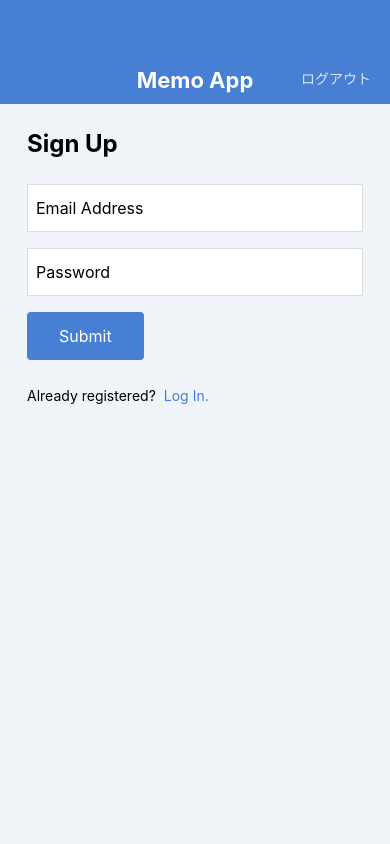
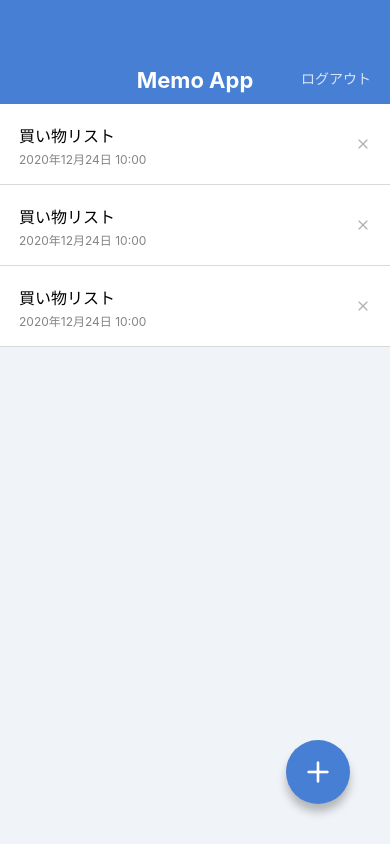
Before and after one commit to yakoo292929/win-MemoApp2, a React Native app: screen /MemoList in a window 390 px wide. Built offline with nearby package versions, Linux system fonts and the light colour scheme.

Commit message:
Make comportnets touchable

```diff
--- a/App.jsx
+++ b/App.jsx
@@ -1,19 +1,19 @@
 import React from 'react';
 
-// import MemoListScreen from './src/screens/MemoListScreen';
+import MemoListScreen from './src/screens/MemoListScreen';
 // import MemoDetailScreen from './src/screens/MemoDetailScreen';
 // import MemoEditScreen from './src/screens/MemoEditScreen';
 // import MemoCreateScreen from './src/screens/MemoCreateScreen';
 // import LoginScreen from './src/screens/LoginScreen';
-import SignUpScreen from './src/screens/SignUpScreen';
+// import SignUpScreen from './src/screens/SignUpScreen';
 
 export default function App() {
   return (
-    // <MemoListScreen />
+    <MemoListScreen />
     // <MemoDetailScreen />
     // <MemoEditScreen />
     // <MemoCreateScreen />
     // <LoginScreen />
-    <SignUpScreen />
+    // <SignUpScreen />
   );
 }
--- a/src/components/Button.jsx
+++ b/src/components/Button.jsx
@@ -1,20 +1,25 @@
 import React from "react";
-import { View, Text, StyleSheet} from "react-native";
-import { string } from 'prop-types';
+import { TouchableOpacity, Text, StyleSheet} from "react-native";
+import { func, string } from 'prop-types';
 
 export default function Button(props) {
-  const { label } = props;
+  const { label, onPress } = props;
   return(
-    <View style={styles.buttonContainer}>
+    <TouchableOpacity style={styles.buttonContainer} onPress={onPress}>
       <Text style={styles.buttonLabel}>{label}</Text>
-    </View>
+    </TouchableOpacity>
 
   );
 }
 
 Button.propTypes = {
   label: string.isRequired,
-}
+  onPress: func,
+};
+
+Button.defaultProps = {
+  onPress: null,
+};
 
 const styles = StyleSheet.create({
   buttonContainer: {
--- a/src/components/CircleButton.jsx
+++ b/src/components/CircleButton.jsx
@@ -1,26 +1,27 @@
 import React from "react";
-import { View, StyleSheet } from "react-native";
-import { string, shape } from 'prop-types';
+import { StyleSheet, TouchableOpacity } from "react-native";
+import { string, shape, func } from 'prop-types';
 import { Feather } from '@expo/vector-icons';
 
 export default function CircleButton(props) {
-  const { style, name } = props;
+  const { style, name, onPress } = props;
   return (
-    <View style={[styles.circleButton, style]}>
+    <TouchableOpacity style={[styles.circleButton, style]} onPress={onPress}>
       <Feather name={name} size={32} color="white" />
-    </View>
+    </TouchableOpacity>
   );
 }
 
 CircleButton.propTypes = {
   style: shape(),
   name: string.isRequired,
+  onPress: func,
 };
 
 CircleButton.defaultProps = {
   style: null,
+  onPress: null,
 };
-
 
 const styles = StyleSheet.create({
   circleButton: {
--- a/src/components/MemoList.jsx
+++ b/src/components/MemoList.jsx
@@ -1,5 +1,5 @@
 import React from "react";
-import { View, Text, StyleSheet } from "react-native";
+import { View, Text, StyleSheet, TouchableOpacity } from "react-native";
 import { Feather } from "@expo/vector-icons";
 
 export default function MemoList() {
@@ -10,9 +10,9 @@ export default function MemoList() {
           <Text style={styles.memoListItemTitle}>買い物リスト</Text>
           <Text style={styles.memoListItemDate}>2020年12月24日 10:00</Text>
         </View>
-        <View>
+        <TouchableOpacity>
           <Feather name="x" size={16} color="#B0B0B0" />
-        </View>
+        </TouchableOpacity>
       </View>
 
       <View style={styles.memoListItem}>
@@ -20,9 +20,9 @@ export default function MemoList() {
           <Text style={styles.memoListItemTitle}>買い物リスト</Text>
           <Text style={styles.memoListItemDate}>2020年12月24日 10:00</Text>
         </View>
-        <View>
+        <TouchableOpacity>
           <Feather name="x" size={16} color="#B0B0B0" />
-        </View>
+        </TouchableOpacity>
       </View>
 
       <View style={styles.memoListItem}>
@@ -30,9 +30,9 @@ export default function MemoList() {
           <Text style={styles.memoListItemTitle}>買い物リスト</Text>
           <Text style={styles.memoListItemDate}>2020年12月24日 10:00</Text>
         </View>
-        <View>
+        <TouchableOpacity>
           <Feather name="x" size={16} color="#B0B0B0" />
-        </View>
+        </TouchableOpacity>
       </View>
 
     </View>
--- a/src/screens/LoginScreen.jsx
+++ b/src/screens/LoginScreen.jsx
@@ -1,5 +1,5 @@
 import React from "react";
-import { View, Text, TextInput, StyleSheet } from "react-native";
+import { View, Text, TextInput, StyleSheet, TouchableOpacity } from "react-native";
 
 import AppBar from "../components/AppBar";
 import Button from "../components/Button";
@@ -15,7 +15,9 @@ export default function LoginScreen() {
         <Button label='Submit' />
         <View style={styles.footer}>
           <Text style={styles.footerText}>Not Registered?</Text>
-          <Text style={styles.footerLink}>Sign up here!</Text>
+          <TouchableOpacity>
+            <Text style={styles.footerLink}>Sign up here!</Text>
+          </TouchableOpacity>
         </View>
       </View>
     </View>
--- a/src/screens/SignUpScreen.jsx
+++ b/src/screens/SignUpScreen.jsx
@@ -1,5 +1,5 @@
 import React from "react";
-import { View, Text, TextInput, StyleSheet } from "react-native";
+import { View, Text, TextInput, StyleSheet, TouchableOpacity } from "react-native";
 
 import AppBar from "../components/AppBar";
 import Button from "../components/Button";
@@ -15,7 +15,9 @@ export default function SignUpScreen() {
         <Button label='Submit' />
         <View style={styles.footer}>
           <Text style={styles.footerText}>Already registered?</Text>
-          <Text style={styles.footerLink}>Log In.</Text>
+          <TouchableOpacity>
+            <Text style={styles.footerLink}>Log In.</Text>
+          </TouchableOpacity>
         </View>
       </View>
     </View>
```
